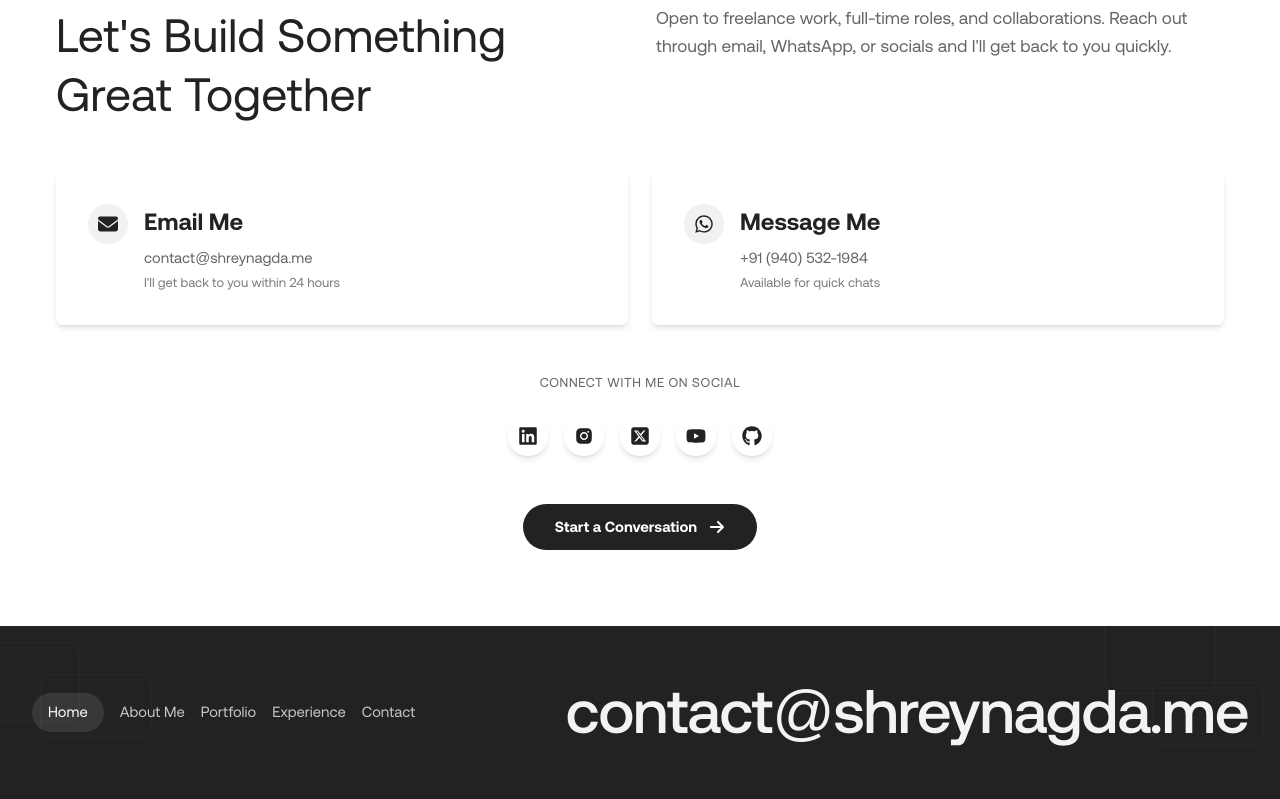
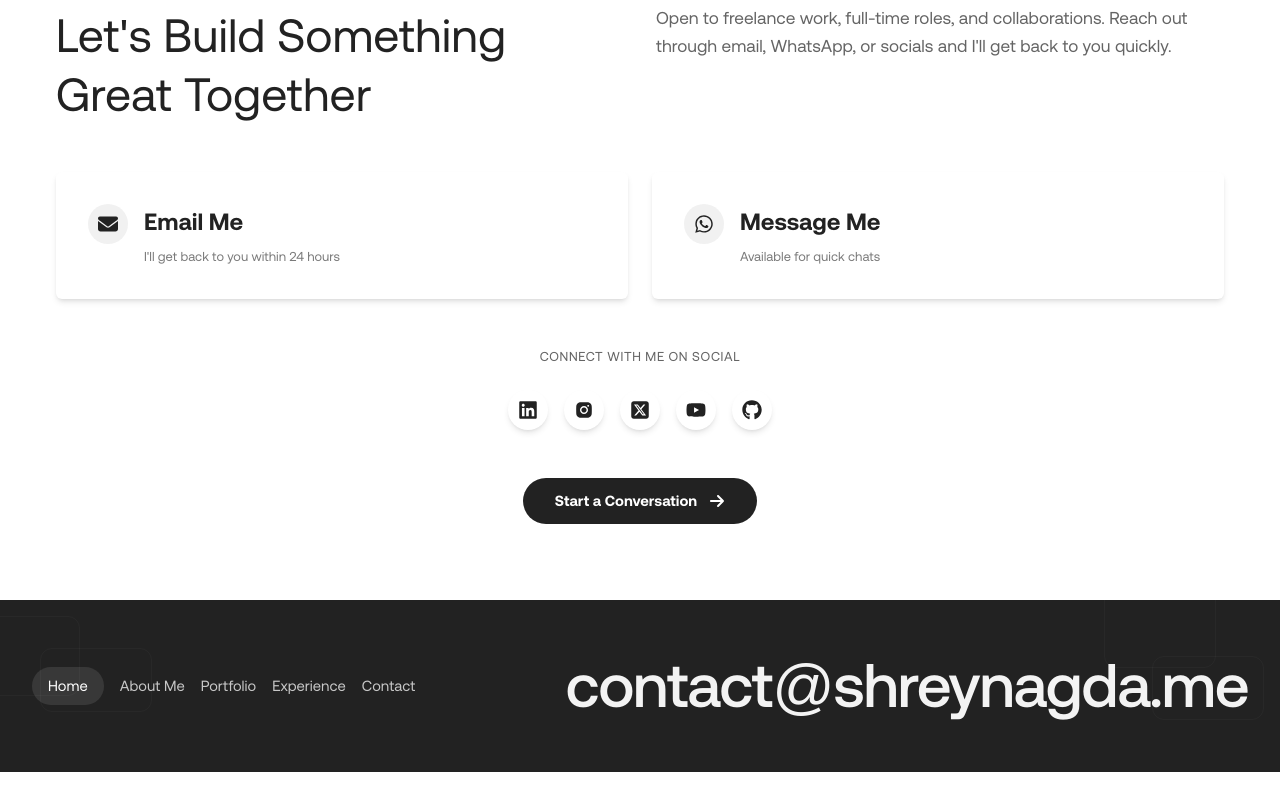
Before and after one commit to ShreyNagda/portfolio, a Next.js app: page / in a window 1280 px wide. Shown: the part 3082-3881 px from the top of the page. After the commit the page ends 3854 px from the top, so only its background shows below. Built offline with nearby package versions, Linux system fonts and the light colour scheme.

Commit message:
Removed personal info displayed on the website

```diff
--- a/components/Contact.tsx
+++ b/components/Contact.tsx
@@ -77,9 +77,9 @@ export default function ContactSection() {
                 <h3 className="text-scale-xl font-semibold text-primary mb-2">
                   Email Me
                 </h3>
-                <p className="text-primary/70 text-scale-sm mb-1">
+                {/* <p className="text-primary/70 text-scale-sm mb-1">
                   contact@shreynagda.me
-                </p>
+                </p> */}
                 <p className="text-primary/60 text-scale-xs">
                   I&apos;ll get back to you within 24 hours
                 </p>
@@ -102,9 +102,9 @@ export default function ContactSection() {
                 <h3 className="text-scale-xl font-semibold text-primary mb-2">
                   Message Me
                 </h3>
-                <p className="text-primary/70 text-scale-sm mb-1">
+                {/* <p className="text-primary/70 text-scale-sm mb-1">
                   +91 (940) 532-1984
-                </p>
+                </p> */}
                 <p className="text-primary/60 text-scale-xs">
                   Available for quick chats
                 </p>
```
